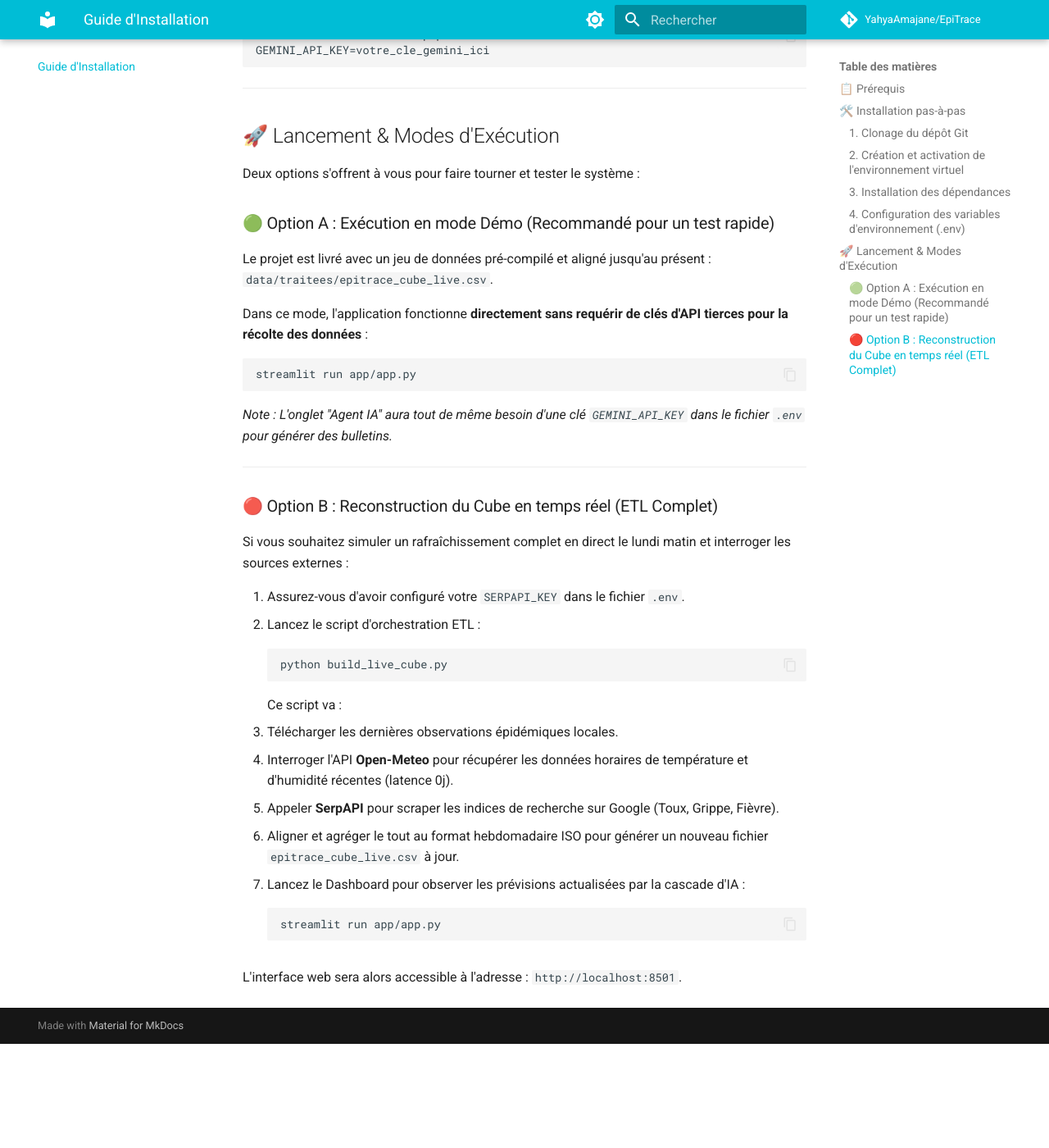
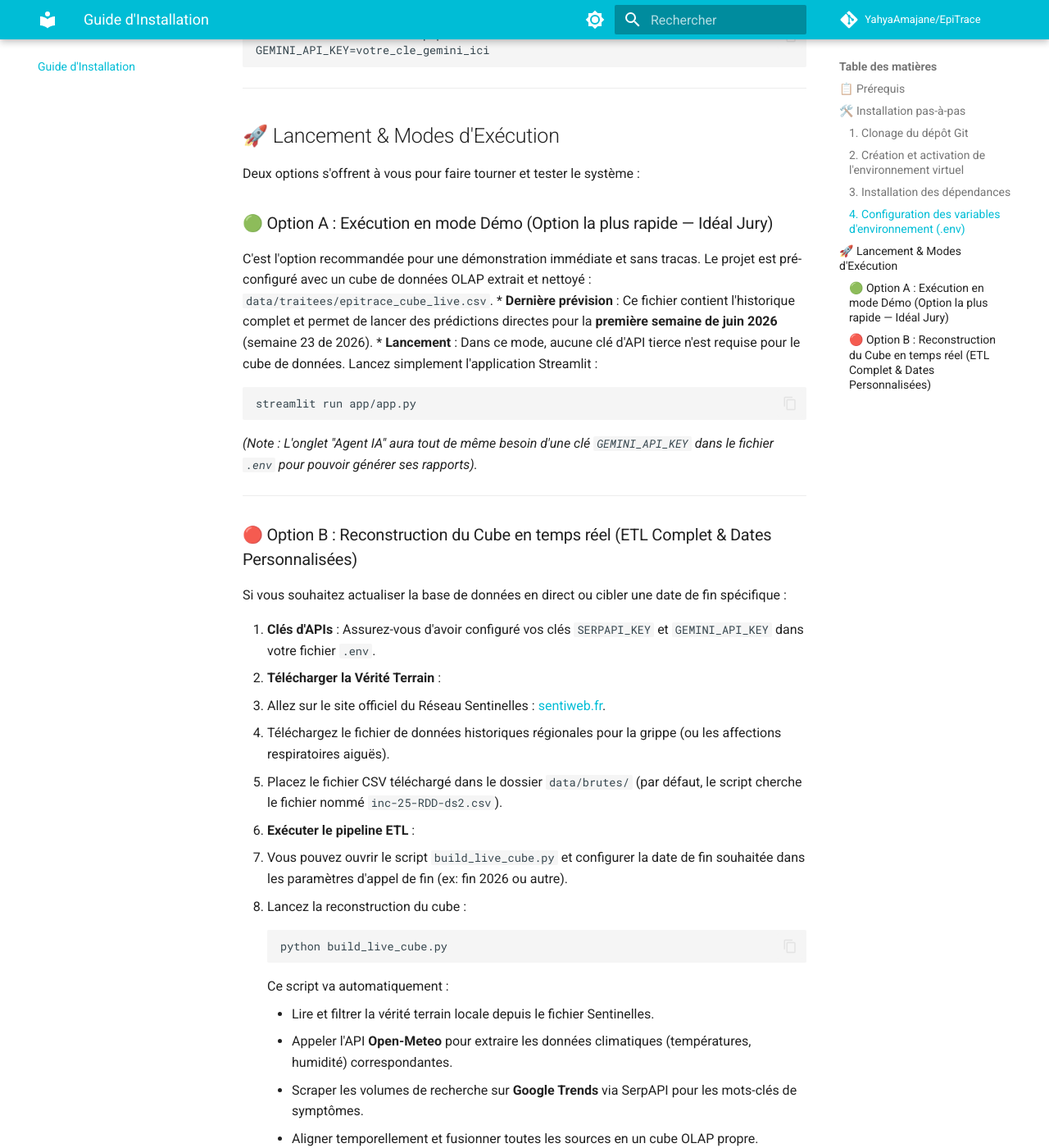
Before and after one commit to YahyaAmajane/EpiTrace, an MkDocs documentation site: the page built from docs/installation.md, in a window 1280 px wide and 1400 px high, scrolled down 1355 px. Shown: the whole window at 82% size. Built offline with MkDocs 1.6.1 and Material for MkDocs 9.7.7, drawn with Linux system fonts in a browser that asks for light colours; comment, search, counter and statistics services are not loaded; before the commit the page ends 2628 px from its top, so only the background shows below that; some of the changed text lies outside the part shown.

Commit message:
docs: enrich API Reference, add MathJax support, correct list formatting, define IATD-SI and IRA, update readthedocs URL

````diff
--- a/docs/installation.md
+++ b/docs/installation.md
@@ -56,31 +56,37 @@ GEMINI_API_KEY=votre_cle_gemini_ici
 
 Deux options s'offrent à vous pour faire tourner et tester le système :
 
-### 🟢 Option A : Exécution en mode Démo (Recommandé pour un test rapide)
-Le projet est livré avec un jeu de données pré-compilé et aligné jusqu'au présent : `data/traitees/epitrace_cube_live.csv`.
-
-Dans ce mode, l'application fonctionne **directement sans requérir de clés d'API tierces pour la récolte des données** :
-```bash
-streamlit run app/app.py
-```
-*Note : L'onglet "Agent IA" aura tout de même besoin d'une clé `GEMINI_API_KEY` dans le fichier `.env` pour générer des bulletins.*
+### 🟢 Option A : Exécution en mode Démo (Option la plus rapide — Idéal Jury)
+C'est l'option recommandée pour une démonstration immédiate et sans tracas. Le projet est pré-configuré avec un cube de données OLAP extrait et nettoyé : `data/traitees/epitrace_cube_live.csv`.
+* **Dernière prévision** : Ce fichier contient l'historique complet et permet de lancer des prédictions directes pour la **première semaine de juin 2026** (semaine 23 de 2026).
+* **Lancement** : Dans ce mode, aucune clé d'API tierce n'est requise pour le cube de données. Lancez simplement l'application Streamlit :
+  ```bash
+  streamlit run app/app.py
+  ```
+  *(Note : L'onglet "Agent IA" aura tout de même besoin d'une clé `GEMINI_API_KEY` dans le fichier `.env` pour pouvoir générer ses rapports).*
 
 ---
 
-### 🔴 Option B : Reconstruction du Cube en temps réel (ETL Complet)
-Si vous souhaitez simuler un rafraîchissement complet en direct le lundi matin et interroger les sources externes :
+### 🔴 Option B : Reconstruction du Cube en temps réel (ETL Complet & Dates Personnalisées)
+Si vous souhaitez actualiser la base de données en direct ou cibler une date de fin spécifique :
 
-1. Assurez-vous d'avoir configuré votre `SERPAPI_KEY` dans le fichier `.env`.
-2. Lancez le script d'orchestration ETL :
-   ```bash
-   python build_live_cube.py
-   ```
-   Ce script va :
-   * Télécharger les dernières observations épidémiques locales.
-   * Interroger l'API **Open-Meteo** pour récupérer les données horaires de température et d'humidité récentes (latence 0j).
-   * Appeler **SerpAPI** pour scraper les indices de recherche sur Google (Toux, Grippe, Fièvre).
-   * Aligner et agréger le tout au format hebdomadaire ISO pour générer un nouveau fichier `epitrace_cube_live.csv` à jour.
-3. Lancez le Dashboard pour observer les prévisions actualisées par la cascade d'IA :
+1. **Clés d'APIs** : Assurez-vous d'avoir configuré vos clés `SERPAPI_KEY` et `GEMINI_API_KEY` dans votre fichier `.env`.
+2. **Télécharger la Vérité Terrain** :
+   - Allez sur le site officiel du Réseau Sentinelles : [sentiweb.fr](https://www.sentiweb.fr/).
+   - Téléchargez le fichier de données historiques régionales pour la grippe (ou les affections respiratoires aiguës).
+   - Placez le fichier CSV téléchargé dans le dossier `data/brutes/` (par défaut, le script cherche le fichier nommé `inc-25-RDD-ds2.csv`).
+3. **Exécuter le pipeline ETL** :
+   - Vous pouvez ouvrir le script `build_live_cube.py` et configurer la date de fin souhaitée dans les paramètres d'appel de fin (ex: fin 2026 ou autre).
+   - Lancez la reconstruction du cube :
+     ```bash
+     python build_live_cube.py
+     ```
+     Ce script va automatiquement :
+     - Lire et filtrer la vérité terrain locale depuis le fichier Sentinelles.
+     - Appeler l'API **Open-Meteo** pour extraire les données climatiques (températures, humidité) correspondantes.
+     - Scraper les volumes de recherche sur **Google Trends** via SerpAPI pour les mots-clés de symptômes.
+     - Aligner temporellement et fusionner toutes les sources en un cube OLAP propre.
+4. **Lancement du Dashboard** :
    ```bash
    streamlit run app/app.py
    ```
--- /dev/null
+++ b/docs/javascripts/mathjax.js
@@ -0,0 +1,12 @@
+window.MathJax = {
+  tex: {
+    inlineMath: [["\\(", "\\)"]],
+    displayMath: [["\\[", "\\]"]],
+    processEscapes: true,
+    processEnvironments: true
+  },
+  options: {
+    ignoreHtmlClass: ".*",
+    processHtmlClass: "arithmatex"
+  }
+};
--- a/mkdocs.yml
+++ b/mkdocs.yml
@@ -1,5 +1,5 @@
 site_name: Epi-Trace
-site_url: https://epitrace-cascade.readthedocs.io
+site_url: https://epitrace-project.readthedocs.io
 repo_url: https://github.com/YahyaAmajane/EpiTrace
 repo_name: YahyaAmajane/EpiTrace
 
@@ -32,6 +32,10 @@ theme:
     - search.highlight
     - content.code.copy
 
+extra_javascript:
+  - javascripts/mathjax.js
+  - https://unpkg.com/mathjax@3/es5/tex-mml-chtml.js
+
 plugins:
   - search
   - mkdocstrings:
@@ -52,11 +56,13 @@ markdown_extensions:
   - tables
   - attr_list
   - md_in_html
+  - pymdownx.arithmatex:
+      generic: true
 
 nav:
   - Accueil: index.md
   - Guide d'Installation: installation.md
   - Architecture IA & Cascade: architecture.md
   - Centre de Commandement: dashboard.md
-  - Référence API Python: reference_api.md
+  - reference/api/python: reference_api.md
   - Protocole RAG ORSAN: protocole_orsan_reb.md
````
Also changed, not shown: README.md (+4 -4 lines), docs/architecture.md (+1 -0 lines), docs/dashboard.md (+17 -7 lines), docs/index.md (+2 -2 lines), docs/reference_api.md (+79 -7 lines).
